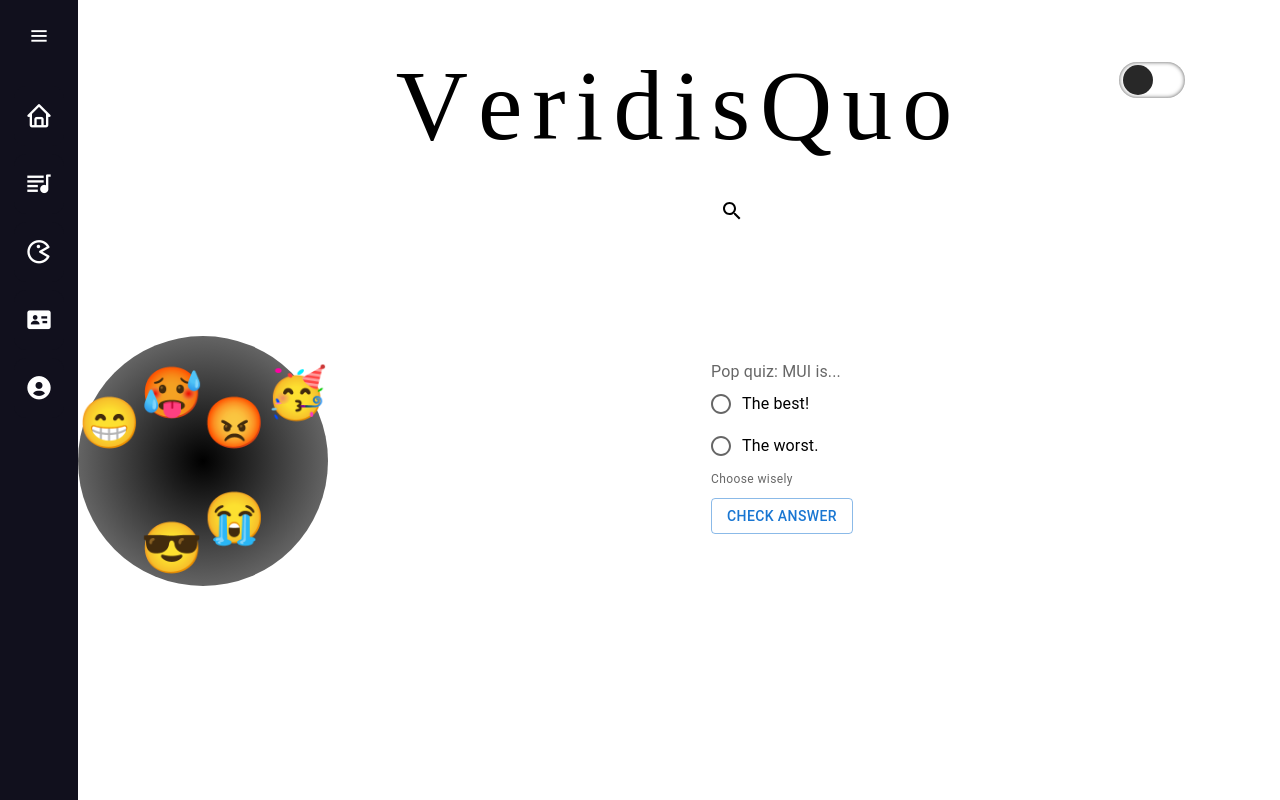
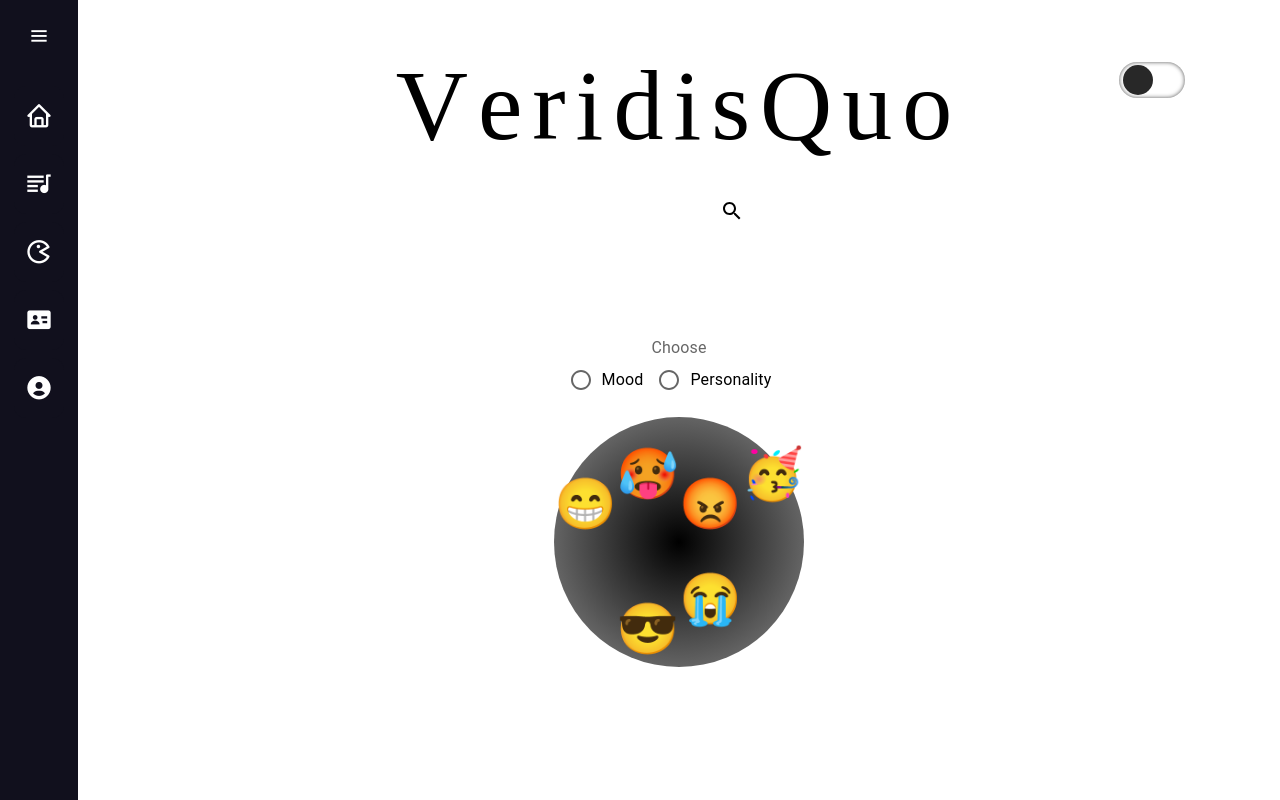
Before and after one commit to YoannBoisson/hackathon, a React (Create React App) app: page / in a window 1280 px wide. Shown: the top 800 px of the page. Built offline with nearby package versions, Linux system fonts and the light colour scheme.

Commit message:
modification du style

```diff
--- a/src/components/Title/title.css
+++ b/src/components/Title/title.css
@@ -22,6 +22,8 @@ h1 {
     letter-spacing: 10px;
     font-size: 100px;
     cursor: pointer;
+    z-index: 10;
+    position: relative;
     /* background: rgba(255, 166, 0, 0.596); */
 }
 h1 span {
--- a/src/pages/HomePage.jsx
+++ b/src/pages/HomePage.jsx
@@ -1,4 +1,4 @@
-import React, { useContext } from "react";
+import React, { useContext, useState } from "react";
 import Box from "@mui/material/Box";
 import Grid from "@mui/material/Grid";
 import EmojiWheel from "../components/EmojiWheel/EmojiWheel";
@@ -6,26 +6,59 @@ import Searchbar from "../components/SearchBar/Searchbar";
 import PagesAffContext from "../contexts/PagesAffContext";
 import Quizz from "../components/quizz/Quizz";
 import ThemeContext from "../contexts/ThemeContext";
+import Radio from '@mui/material/Radio';
+import RadioGroup from '@mui/material/RadioGroup';
+import FormControlLabel from '@mui/material/FormControlLabel';
+import FormControl from '@mui/material/FormControl';
+import FormLabel from '@mui/material/FormLabel';
 import './pages.css';
 
 function HomePage() {
   const { setCurrentAffConnexion, setCurrentAffInscription } =
     useContext(PagesAffContext);
   const { theme } = useContext(ThemeContext);
+  const [currentChoose, setCurrentChoose] = useState(true);
   setCurrentAffConnexion(false);
   setCurrentAffInscription(false);
+
+  function handleChange(e)
+  {
+    if(e.target.value === "mood")
+    {
+      setCurrentChoose(true);
+    } else {
+      setCurrentChoose(false);
+    }
+  }
+
   return (
     <Box sx={{ flexGrow: 1, paddingLeft:"78px" }} style={theme}>
       <Grid container spacing={2}>
         <Grid item xs={12} sx={{ textAlign: "center" }}>
           <Searchbar />
         </Grid>
-        <Grid item xs={6}>
+        <Grid item xs={12} sx={{ textAlign: "center" }}>
+        <FormControl component="fieldset">
+          <FormLabel component="legend">Choose</FormLabel>
+          <RadioGroup row aria-label="choose" name="row-radio-buttons-group" onChange={handleChange}>
+            <FormControlLabel value="mood" control={<Radio />} label="Mood" />
+            <FormControlLabel value="personality" control={<Radio />} label="Personality" />
+          </RadioGroup>
+        </FormControl>
+     </Grid>
+     {
+       currentChoose ?
+       (
+        <Grid item xs={12} sx={{display: "flex", justifyContent: "center" }} >
           <EmojiWheel />
         </Grid>
-        <Grid item xs={6}>
+       )
+       : (
+        <Grid item xs={12} sx={{display: "flex", justifyContent: "center" }} >
           <Quizz sx={{theme}} />
         </Grid>
+       )
+     }
         <Grid item xs={12}></Grid>
       </Grid>
     </Box>
```
